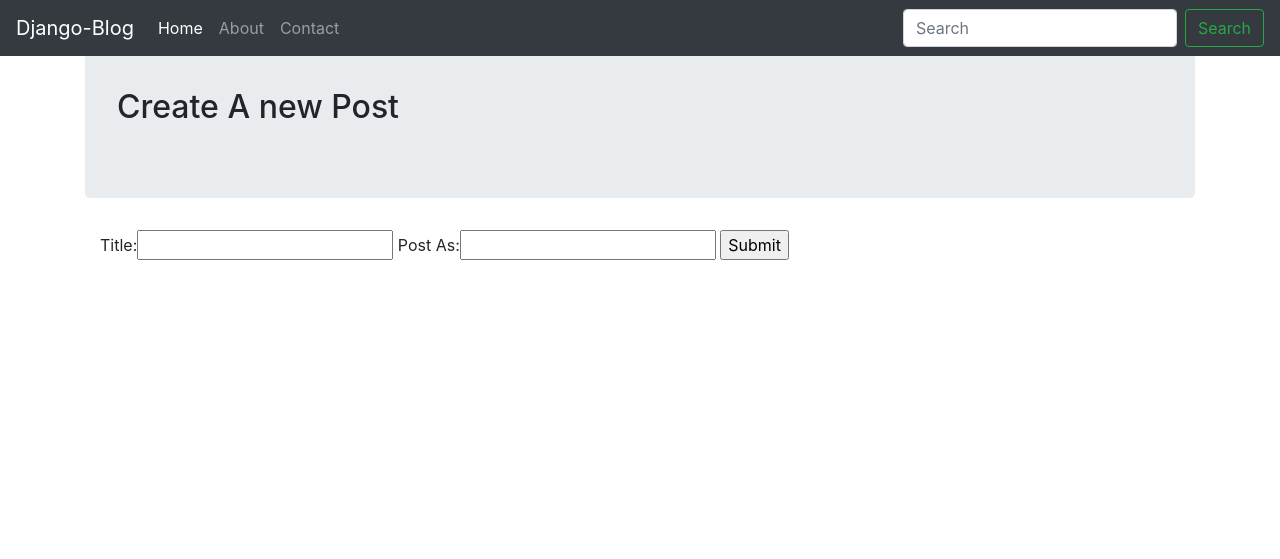
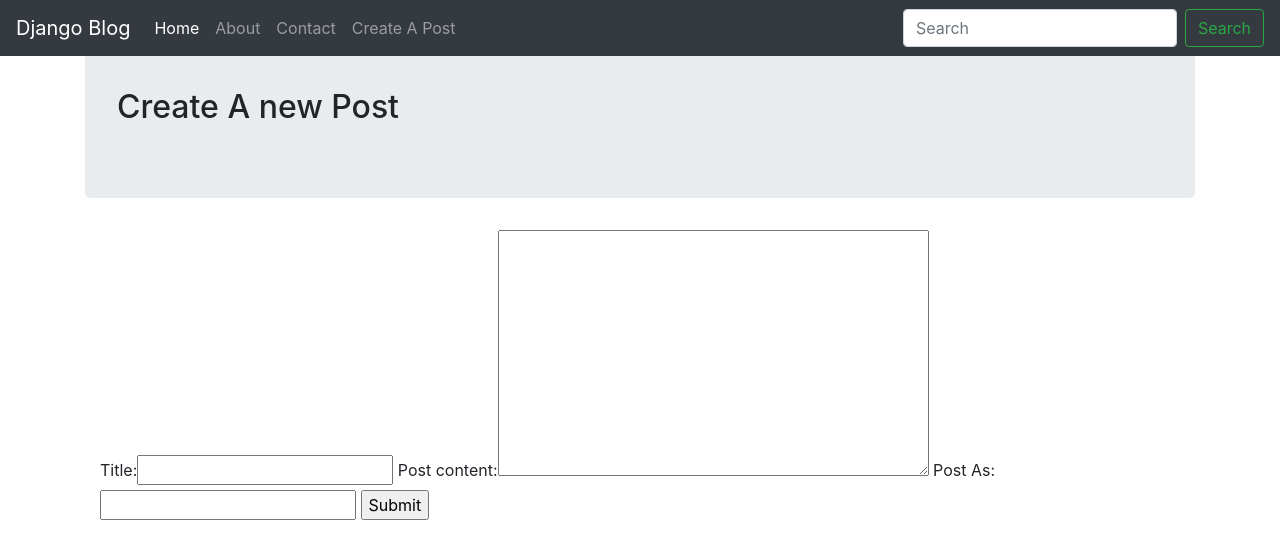
Before and after one commit to IcyRepublic9884/Example-Django-Blog, a Django app: page /create_post/ in a window 1280 px wide. Shown: the top 559 px of the page. Run offline with Django 3.2, Linux system fonts and the light colour scheme; some libraries are stand-ins or nearby versions.

Commit message:
Better Forms and more Models

```diff
--- a/pages/forms.py
+++ b/pages/forms.py
@@ -1,6 +1,13 @@
 from django import forms
+from .models import Post
 
 class CreatePostForm(forms.Form):
     post_title = forms.CharField(label="Title", max_length=80)
-    post_content = forms.TextInput()
+    post_content = forms.CharField(widget=forms.Textarea)
     post_author = forms.CharField(label="Post As", max_length=100)
+
+# Trying Something new here
+class PostForm(forms.ModelForm):
+    class Meta:
+        model = Post
+        fields = ['author', 'title', 'content']
--- a/pages/templates/pages/base.html
+++ b/pages/templates/pages/base.html
@@ -12,7 +12,7 @@
 <body>
   <div class="container">
     <nav class="navbar navbar-expand-lg navbar-dark bg-dark fixed-top">
-      <a class="navbar-brand" href="{% url 'pages-index-page' %}">Django-Blog</a>
+      <a class="navbar-brand" href="{% url 'pages-index-page' %}">Django Blog</a>
       <button class="navbar-toggler" type="button" data-toggle="collapse" data-target="#navbarSupportedContent"
         aria-controls="navbarSupportedContent" aria-expanded="false" aria-label="Toggle navigation">
         <span class="navbar-toggler-icon"></span>
@@ -29,6 +29,9 @@
           </li>
           <li class="nav-item">
             <a class="nav-link" href="{% url 'pages-contact-page' %}">Contact</a>
+          </li>
+          <li class="nav-item">
+            <a class="nav-link" href="{% url 'pages-create_post-page' %}">Create A Post</a>
           </li>
         </ul>
         <form class="form-inline my-2 my-lg-0">
--- a/pages/templates/pages/create_post.html
+++ b/pages/templates/pages/create_post.html
@@ -3,7 +3,7 @@
 <h2>Create A new Post</h2>
 {% endblock %}
 {% block content %}
-<form action="/your-name/" method="post">
+<form action="/create_post/" method="post">
     {% csrf_token %}
     {{ form }}
     <input type="submit" value="Submit">
--- a/pages/templates/pages/thanks.html
+++ b/pages/templates/pages/thanks.html
@@ -1,5 +1,5 @@
 {% extends 'pages/base.html' %}
-{% block content %}
+{% block header %}
 <h2>Thanks for Posting !</h2>
 <p>Why don't you go ahead and post another ?</p>
 {% endblock %}
--- a/pages/views.py
+++ b/pages/views.py
@@ -1,7 +1,7 @@
 from django.shortcuts import render
 
 from .models import Post
-from .forms import CreatePostForm
+from .forms import PostForm, CreatePostForm
 
 def index(request, *args, **kwargs):
     posts = Post.objects.all()
@@ -22,6 +22,8 @@ def create_post(request, *args, **kwargs):
     if request.method == 'POST':
         form = CreatePostForm(request.POST)
         if form.is_valid():
+            print("***************************POST VALIDATED AND CREATED")
+            print(dir(form))
             return render(request, 'pages/thanks.html', {})
     else:
         form = CreatePostForm()
```
